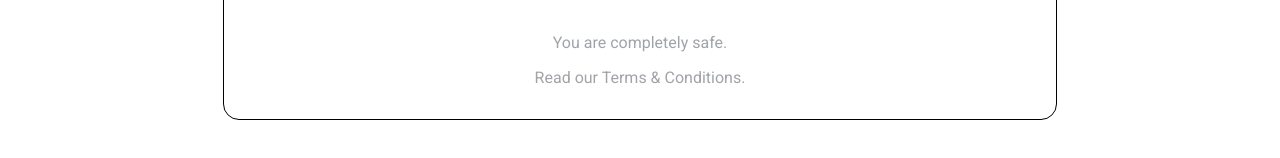
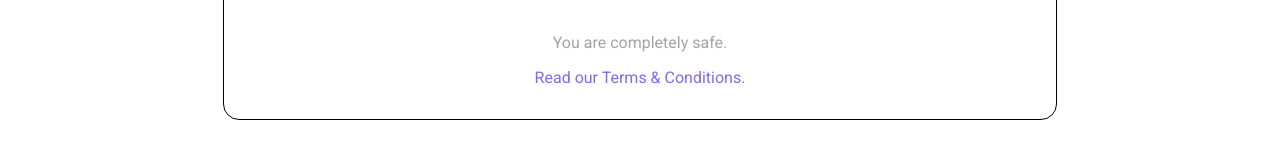
Before and after one commit to edgarvtt/login-3D-SHAPE, a plain HTML site: page login.html in a window 1280 px wide. Shown: the part 577-735 px from the top of the page. Drawn offline with Linux system fonts and the light colour scheme.

Commit message:
new uptade

```diff
--- a/login.css
+++ b/login.css
@@ -30,7 +30,7 @@
     margin: 0;
 }
 
-.terms-p{
+#login .terms-p{
 
     color:#8468F5
 
```
